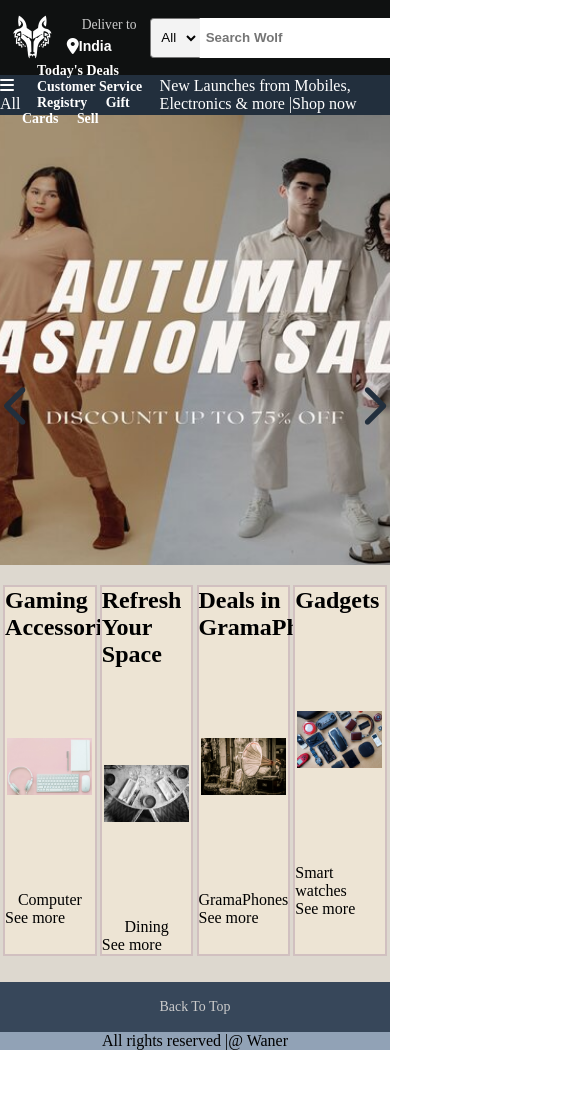
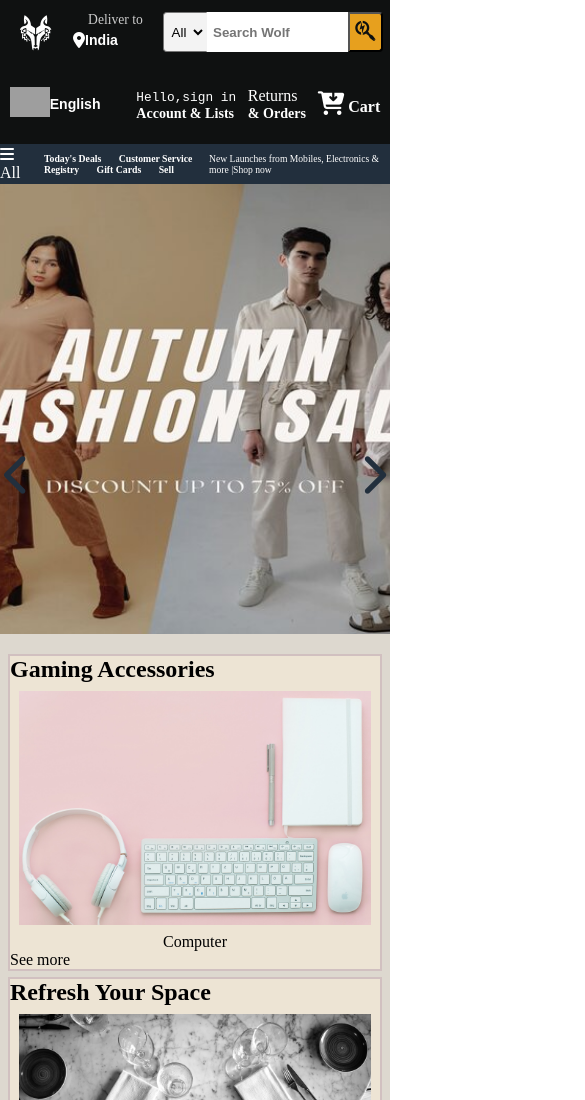
Before and after one commit to Anuj223/Waner-Ecomm, a website with bundled scripts: page docs/index.html in a window 390 px wide. Shown: the top 1100 px of the page, 585 px wide, since content can reach past the window. Before the commit the page ends 1050 px from the top, so only its background shows below. Built offline with nearby package versions, Linux system fonts and the light colour scheme; grey boxes are pictures that could not be loaded.

Commit message:
Responsive

```diff
--- a/docs/css/style.css
+++ b/docs/css/style.css
@@ -86,7 +86,7 @@
 }
 
 .search-input{
-        width: 500px;
+        width: 70%;
         padding-left: 6px;
         /* border-right: 4px; */
         font-weight: bold;
@@ -389,3 +389,92 @@ footer{
         align-items: center;
         background-color: #91a2b6;
 }
+
+@media screen and (max-width:810px){
+        .log{
+                font-size: 2.2rem;
+        }
+        .box {
+                width: calc(50% - 20px); /* Two boxes per row on medium screens */
+            }
+}
+@media screen and (max-width:660px){
+        .navbar{
+                flex-wrap: wrap;
+        height: 144px;
+        /* justify-content: cen; */
+        }
+
+.nav-search{
+        width: 250px;
+}
+
+.search-input{
+        width: 70%;
+ }
+ .panel{
+        overflow-x: scroll;
+        overflow-y: hidden;
+ }
+
+.panel-ops{
+        font-size: 0.7rem;
+}
+
+.panel-deals{
+        font-size: 0.75rem;
+}
+}
+@media screen and (max-width:450px) {
+
+.panel-ops{
+        font-size: 0.61rem;
+}
+
+.panel-deals{
+        font-size: 0.6rem;
+}
+.box {
+        width: calc(100% - 20px); /* One box per row on small screens */
+    }
+}
+
+@media screen and (max-width:400px) {
+        .navbar{
+                flex-wrap: wrap;
+        height: 144px;
+        /* justify-content: cen; */
+        }
+
+.nav-search{
+        width: 220px;
+}
+
+}
+@media screen and (max-width: 370px) {
+
+        .log{
+
+    margin: 1px 5px;
+    padding: 0px 6px;
+    left: 13px;
+    top: 4px;
+    position: absolute;
+        }
+        .nav-search{
+                width: 300px;
+        }
+        .nav-cart{
+                order: -1;
+                top: 10px;
+                position: absolute;
+                right: 5px;
+        }
+.panel-ops{
+        font-size: 0.57rem;
+}
+
+.panel-deals{
+        font-size: 0.59rem;
+}
+}
```
